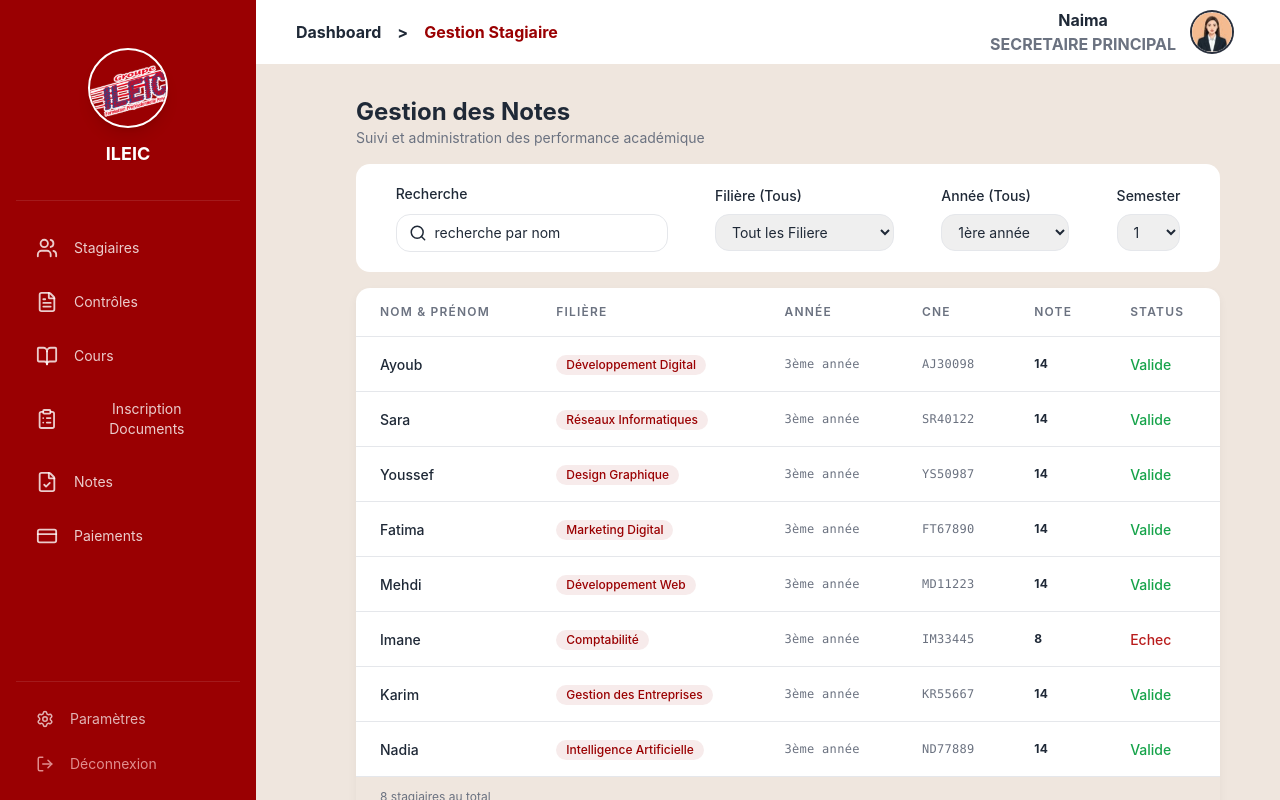
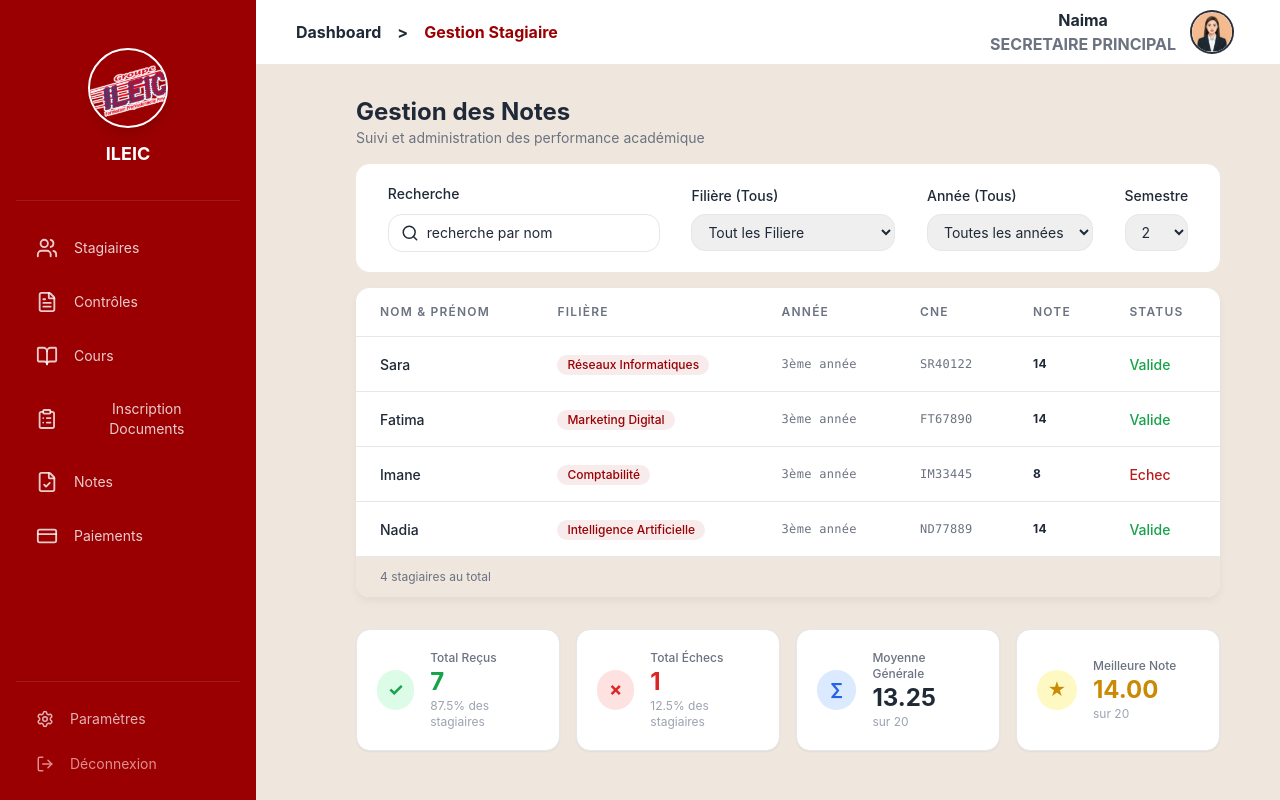
Before and after one commit to yozanSAN/Project_ILEIC, a React app in the folder frontend/: page /secretaire/notes in a window 1280 px wide. Built offline with nearby package versions, Linux system fonts and the light colour scheme; the HTML template or start-up script is replaced by a standard one.

Commit message:
feat: implement notes management with filtering and statistics components

```diff
--- a/frontend/src/components/UI/secretary/notes/Filter.jsx
+++ b/frontend/src/components/UI/secretary/notes/Filter.jsx
@@ -1,71 +1,77 @@
-import React from 'react'
-import { UserRoundPlus, Search } from "lucide-react";
+import { Search } from "lucide-react"
 
-export default function Filter() {
-
+export default function Filter({
+  search, setSearch,
+  selectedFiliere, setSelectedFiliere,
+  selectedAnnee, setSelectedAnnee,
+  selectedSemestre, setSelectedSemestre
+}) {
   return (
-        <div className="flex justify-around items-center bg-surface rounded-xl  py-5 px-4 w-full ">
-            {/* Search Input with Icon */}
+    <div className="flex justify-around items-center bg-surface rounded-xl py-5 px-4 w-full">
+      {/* Search */}
       <div className='flex flex-col'>
-                <label htmlFor="Filiere" className="block mb-2.5 text-sm font-medium ">
-                    Recherche
-                </label>
+        <label className="block mb-2.5 text-sm font-medium">Recherche</label>
         <div className="flex items-center border border-borderLight rounded-xl px-3 py-2 focus-within:border-slate-500 focus-within:ring-4 focus-within:ring-slate-100">
-
           <Search className="w-5 h-5 text-text mr-2" />
           <input
             type="text"
+            value={search}
+            onChange={e => setSearch(e.target.value)}
             placeholder="recherche par nom"
             className="w-full bg-transparent placeholder:text-text text-sm focus:outline-none"
           />
         </div>
       </div>
 
-
-            {/* Filiere Select */}
+      {/* Filiere */}
       <div>
-                <label htmlFor="Filiere" className="block mb-2 text-sm font-medium text-heading">
-                    Filière (Tous)
-                </label>
+        <label className="block mb-2 text-sm font-medium text-heading">Filière (Tous)</label>
         <select
-                    id="Filiere"
-                    className="block w-full px-3 py-2 bg-neutral-secondary-medium border border-default-medium text-sm rounded-xl focus:ring-brand focus:border-brand placeholder:text-body"
+          value={selectedFiliere}
+          onChange={e => setSelectedFiliere(e.target.value)}
+          className="block w-full px-3 py-2 bg-neutral-secondary-medium border border-default-medium text-sm rounded-xl focus:ring-brand focus:border-brand"
         >
-                    <option value="tlf">Tout les Filiere</option>
-                    <option value="dev">Development Digital</option>
-                    <option value="ig">Gestion</option>
-                    <option value="reseaux">Réseaux</option>
+          <option value="">Tout les Filiere</option>
+          <option value="Développement Digital">Développement Digital</option>
+          <option value="Réseaux Informatiques">Réseaux Informatiques</option>
+          <option value="Design Graphique">Design Graphique</option>
+          <option value="Marketing Digital">Marketing Digital</option>
+          <option value="Développement Web">Développement Web</option>
+          <option value="Comptabilité">Comptabilité</option>
+          <option value="Gestion des Entreprises">Gestion des Entreprises</option>
+          <option value="Intelligence Artificielle">Intelligence Artificielle</option>
         </select>
       </div>
 
-            {/* Annee Select */}
+      {/* Annee */}
       <div>
-                <label htmlFor="annee" className="block mb-2 text-sm font-medium text-heading">
-                    Année (Tous)
-                </label>
+        <label className="block mb-2 text-sm font-medium text-heading">Année (Tous)</label>
         <select
-                    id="annee"
-                    className="block w-full px-3 py-2  bg-neutral-secondary-medium border border-default-medium text-heading text-sm rounded-xl focus:ring-brand focus:border-brand shadow-xs placeholder:text-body"
+          value={selectedAnnee}
+          onChange={e => setSelectedAnnee(e.target.value)}
+          className="block w-full px-3 py-2 bg-neutral-secondary-medium border border-default-medium text-heading text-sm rounded-xl focus:ring-brand focus:border-brand"
         >
-                    <option value="1ere">1ère année</option>
-                    <option value="2eme">2ème année</option>
-                    <option value="3eme">3ème année</option>
-                </select>
-            </div>
-            {/* SEMESTER SELECT */}
-            <div>
-                <label htmlFor="semester" className="block mb-2 text-sm font-medium text-heading">
-                    Semester
-                </label>
-                <select
-                    id="semester"
-                    className="block w-full px-3 py-2  bg-neutral-secondary-medium border border-default-medium text-heading text-sm rounded-xl focus:ring-brand focus:border-brand shadow-xs placeholder:text-body"
-                >
-                    <option value="1sem">1</option>
-                    <option value="2sem">2</option>
+          <option value="">Toutes les années</option>
+          <option value="1ère année">1ère année</option>
+          <option value="2ème année">2ème année</option>
+          <option value="3ème année">3ème année</option>
+          <option value="4ème année">4ème année</option>
+          <option value="5ème année">5ème année</option>
         </select>
       </div>
 
+      {/* Semestre */}
+      <div>
+        <label className="block mb-2 text-sm font-medium text-heading">Semestre</label>
+        <select
+          value={selectedSemestre}
+          onChange={e => setSelectedSemestre(Number(e.target.value))}
+          className="block w-full px-3 py-2 bg-neutral-secondary-medium border border-default-medium text-heading text-sm rounded-xl focus:ring-brand focus:border-brand"
+        >
+          <option value={1}>1</option>
+          <option value={2}>2</option>
+        </select>
+      </div>
     </div>
   )
 }
--- a/frontend/src/components/UI/secretary/notes/NotesTable.jsx
+++ b/frontend/src/components/UI/secretary/notes/NotesTable.jsx
@@ -1,9 +1,8 @@
 import React, { useState } from 'react'
-import stagiaires from '../../../../data/secretary/stagiaires'
 import { stagiaireStatus } from '../../../../utils/StagiaireStatus.js'
 import { calculateStudentYear } from '../../../../utils/CalculerAnnee.js'
 
-export default function NotesTable() {
+export default function NotesTable({ stagiaires }) {
     const [hoveredRow, setHoveredRow] = useState(null)
     return (
         <div className=" bg-background w-full">
--- /dev/null
+++ b/frontend/src/components/UI/secretary/notes/StatsCards.jsx
@@ -0,0 +1,77 @@
+// StatsCards.jsx — place this component below the table in your Controles page
+
+const StatsCards = ({ stagiaires }) => {
+  const total = stagiaires.length;
+  const recus = stagiaires.filter(s => s.Note >= 10).length;
+  const echecs = stagiaires.filter(s => s.Note < 10).length;
+  const moyenne = total > 0
+    ? (stagiaires.reduce((sum, s) => sum + s.Note, 0) / total).toFixed(2)
+    : "0.00";
+  const meilleure = total > 0
+    ? Math.max(...stagiaires.map(s => s.Note)).toFixed(2)
+    : "0.00";
+
+  const recusPct = total > 0 ? ((recus / total) * 100).toFixed(1) : 0;
+  const echecsPct = total > 0 ? ((echecs / total) * 100).toFixed(1) : 0;
+
+  const cards = [
+    {
+      label: "Total Reçus",
+      value: recus,
+      sub: `${recusPct}% des stagiaires`,
+      valueColor: "text-green-600",
+      icon: "✓",
+      iconBg: "bg-green-100",
+      iconColor: "text-green-600",
+    },
+    {
+      label: "Total Échecs",
+      value: echecs,
+      sub: `${echecsPct}% des stagiaires`,
+      valueColor: "text-red-600",
+      icon: "✗",
+      iconBg: "bg-red-100",
+      iconColor: "text-red-600",
+    },
+    {
+      label: "Moyenne Générale",
+      value: moyenne,
+      sub: "sur 20",
+      valueColor: "text-gray-800",
+      icon: "∑",
+      iconBg: "bg-blue-100",
+      iconColor: "text-blue-600",
+    },
+    {
+      label: "Meilleure Note",
+      value: meilleure,
+      sub: "sur 20",
+      valueColor: "text-yellow-600",
+      icon: "★",
+      iconBg: "bg-yellow-100",
+      iconColor: "text-yellow-600",
+    },
+  ];
+
+  return (
+    <div className="grid grid-cols-2 lg:grid-cols-4 gap-4 mt-4">
+      {cards.map((card) => (
+        <div
+          key={card.label}
+          className="bg-white rounded-xl border border-gray-200 p-5 flex items-center gap-4 shadow-sm"
+        >
+          <div className={`w-10 h-10 rounded-full flex items-center justify-center text-lg font-bold ${card.iconBg} ${card.iconColor}`}>
+            {card.icon}
+          </div>
+          <div>
+            <p className="text-xs text-gray-500 font-medium">{card.label}</p>
+            <p className={`text-2xl font-bold ${card.valueColor}`}>{card.value}</p>
+            <p className="text-xs text-gray-400">{card.sub}</p>
+          </div>
+        </div>
+      ))}
+    </div>
+  );
+};
+
+export default StatsCards;
--- a/frontend/src/data/secretary/stagiaires.js
+++ b/frontend/src/data/secretary/stagiaires.js
@@ -4,64 +4,73 @@ const stagiaires = [
     name: "Ayoub",
     Filiere: "Développement Digital",
     CNE: "AJ30098",
-    AnneeDincription: 2023,
-    Note:14.00
+    AnneeDincription: "2023-09-01",
+    Note: 14.0,
+    semestre: 1,
   },
   {
     id: 1112,
     name: "Sara",
     Filiere: "Réseaux Informatiques",
     CNE: "SR40122",
-    AnneeDincription: 2022,
-    Note:14.00
+    AnneeDincription: "2022-09-01",
+    Note: 14.0,
+    semestre: 2,
   },
   {
     id: 1113,
     name: "Youssef",
     Filiere: "Design Graphique",
     CNE: "YS50987",
-    AnneeDincription: 2024,
-    Note:14.00
+    AnneeDincription: "2024-09-01",
+    Note: 14.0,
+    semestre: 1,
   },
   {
     id: 1114,
     name: "Fatima",
     Filiere: "Marketing Digital",
     CNE: "FT67890",
-    AnneeDincription: 2023,
-    Note:14.00
+    AnneeDincription: "2023-09-01",
+    Note: 14.0,
+    semestre: 2,
   },
   {
     id: 1115,
     name: "Mehdi",
     Filiere: "Développement Web",
     CNE: "MD11223",
-    AnneeDincription: 2021,
-    Note:14.00
+    AnneeDincription: "2021-09-01",
+    Note: 14.0,
+    semestre: 1,
   },
   {
     id: 1116,
     name: "Imane",
     Filiere: "Comptabilité",
     CNE: "IM33445",
-    AnneeDincription: 2022,
-    Note:8.00
+    AnneeDincription: "2022-09-01",
+    Note: 8.0,
+    semestre: 2,
   },
   {
     id: 1117,
     name: "Karim",
     Filiere: "Gestion des Entreprises",
     CNE: "KR55667",
-    AnneeDincription: 2024,
-    Note:14.00
+    AnneeDincription: "2024-09-01",
+    Note: 14.0,
+    semestre: 1,
   },
   {
     id: 1118,
     name: "Nadia",
     Filiere: "Intelligence Artificielle",
     CNE: "ND77889",
-    AnneeDincription: 2023,
-    Note:14.00
+    AnneeDincription: "2023-09-01",
+    Note: 14.0,
+    semestre: 2,
   },
 ];
+
 export default stagiaires;
--- a/frontend/src/pages/secretary/Notes.jsx
+++ b/frontend/src/pages/secretary/Notes.jsx
@@ -1,17 +1,40 @@
+import { useState } from "react"
 import MainLayout from "../../components/layout/MainLayout"
 import Filter from "../../components/UI/secretary/notes/Filter"
 import NotesTable from "../../components/UI/secretary/notes/NotesTable"
+import StatsCards from "../../components/UI/secretary/notes/StatsCards"
+import stagiaires from "../../data/secretary/stagiaires.js"
+import { calculateStudentYear } from "../../utils/CalculerAnnee.js"
+import { calculateSemestre } from "../../utils/calculateSemestre.js"
+
 export default function Notes() {
+  const [search, setSearch] = useState("")
+  const [selectedFiliere, setSelectedFiliere] = useState("")
+  const [selectedAnnee, setSelectedAnnee] = useState("")
+  const [selectedSemestre, setSelectedSemestre] = useState(calculateSemestre())
+
+  const filteredStagiaires = stagiaires
+    .filter(s => s.name.toLowerCase().includes(search.toLowerCase()))
+    .filter(s => selectedFiliere ? s.Filiere === selectedFiliere : true)
+    .filter(s => selectedAnnee ? calculateStudentYear(s.AnneeDincription) === selectedAnnee : true)
+    .filter(s => selectedSemestre ? s.semestre === selectedSemestre : true)
+
   return (
     <div>
       <MainLayout>
-        <div className='flex flex-col gap-4 w-full mx-5 px-6 '>
+        <div className='flex flex-col gap-4 w-full mx-5 px-6'>
           <div>
             <h1 className="text-2xl font-bold text-text">Gestion des Notes</h1>
-            <p className="text-muted text-sm ">Suivi et administration des performance académique</p>
+            <p className="text-muted text-sm">Suivi et administration des performance académique</p>
           </div>
-          <Filter />
-          <NotesTable />
+          <Filter
+            search={search} setSearch={setSearch}
+            selectedFiliere={selectedFiliere} setSelectedFiliere={setSelectedFiliere}
+            selectedAnnee={selectedAnnee} setSelectedAnnee={setSelectedAnnee}
+            selectedSemestre={selectedSemestre} setSelectedSemestre={setSelectedSemestre}
+          />
+          <NotesTable stagiaires={filteredStagiaires} />
+          <StatsCards stagiaires={stagiaires} />
         </div>
       </MainLayout>
     </div>
--- /dev/null
+++ b/frontend/src/utils/calculateSemestre.js
@@ -0,0 +1,6 @@
+export const calculateSemestre = () => {
+  const month = new Date().getMonth();
+  if (month >= 8 || month === 0) return 1; // Sep→Jan
+  if (month >= 1 && month <= 6) return 2;  // Feb→Jul
+  return 1; // August default
+}
```
Lines whose indentation alone changed are shown as unchanged.
